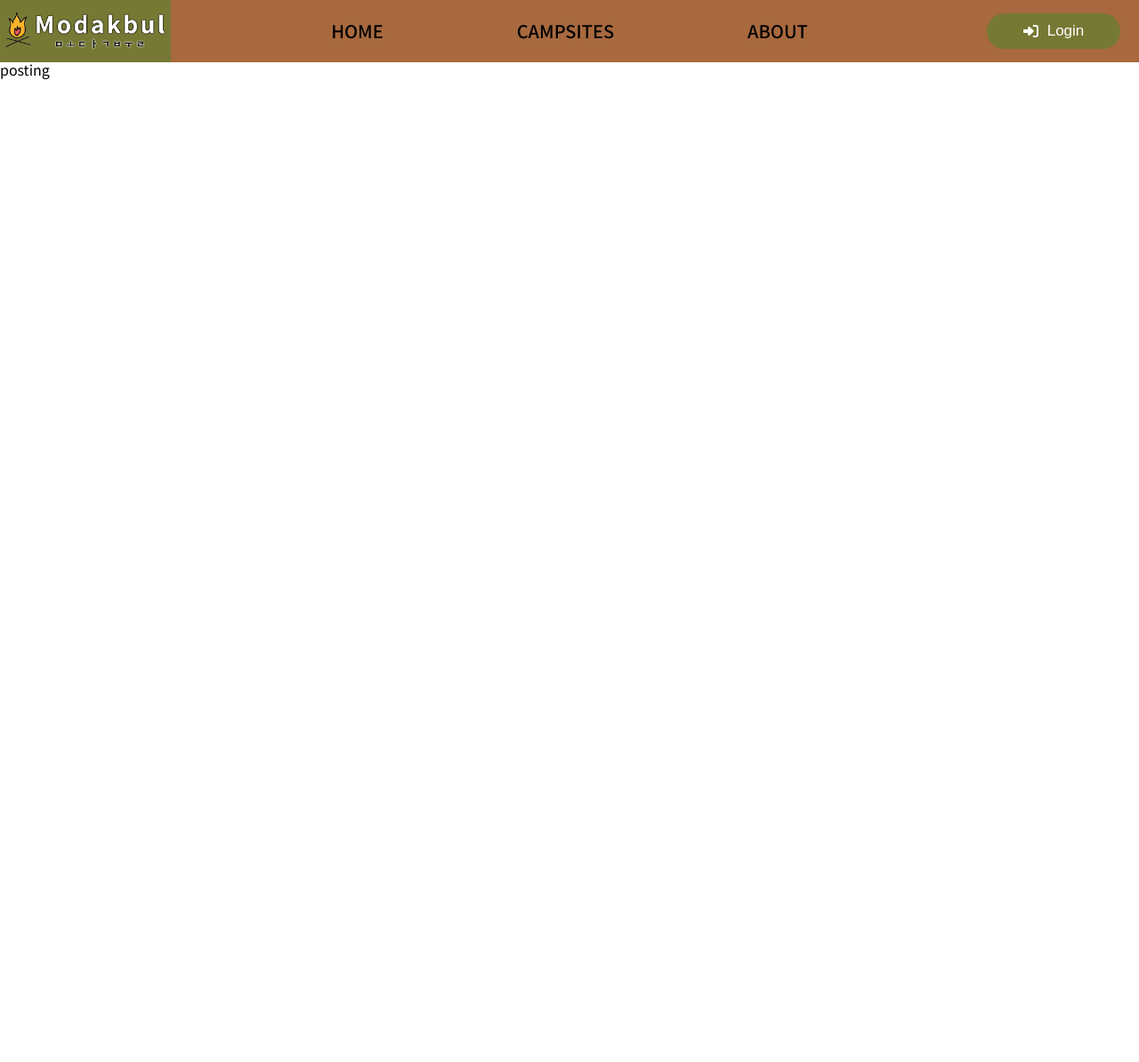
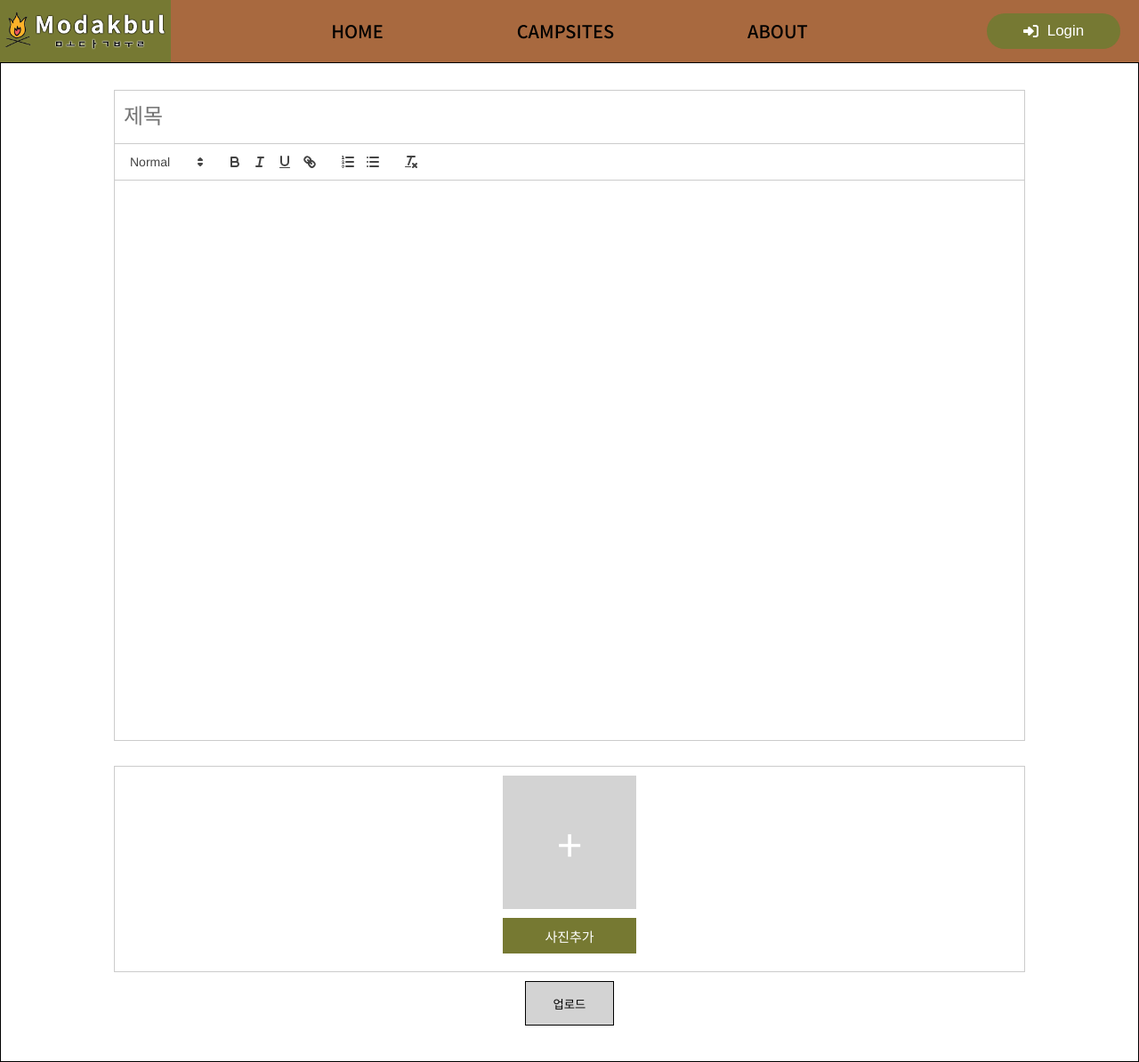
Before and after one commit to shinheylynn/modakbul, a React (Create React App) app: page /posting in a window 1280 px wide. Shown: the whole page at 89% size. Before the commit the page ends 800 px from the top, so only its background shows below. Built offline with nearby package versions, Linux system fonts and the light colour scheme.

Commit message:
Add: 이미지 업로더, 에디터 라이브러리, 제목 input, submit 버튼 추가 + fetch 통신 기능 구현 완료

```diff
--- a/package.json
+++ b/package.json
@@ -13,6 +13,10 @@
     "@types/react-dom": "^18.2.1",
     "react": "^18.2.0",
     "react-dom": "^18.2.0",
+    "react-dropzone": "^14.2.3",
+    "react-dropzone-uploader": "^2.11.0",
+    "react-image-upload": "^3.0.1",
+    "react-quill": "^2.0.0",
     "react-router-dom": "^6.11.0",
     "react-scripts": "5.0.1",
     "styled-components": "^5.3.10",
--- /dev/null
+++ b/src/pages/Posting/PostImages/PostImages.style.tsx
@@ -0,0 +1,94 @@
+import styled from 'styled-components';
+
+export const PostingImgContainer = styled.div`
+  border: 1px solid #cccccc;
+  padding: 10px 0px;
+  display: flex;
+  flex-wrap: wrap;
+  justify-content: center;
+  align-items: center;
+  max-width: 80vw;
+`;
+
+export const ImgWrapper = styled.div`
+  width: 80vw;
+  flex-wrap: wrap;
+  display: flex;
+  align-items: center;
+  justify-content: center;
+`;
+
+export const InformAddImg = styled.label`
+  height: 150px;
+  background-color: lightgray;
+  width: 150px;
+  display: flex;
+  justify-content: center;
+  align-items: center;
+  cursor: pointer;
+
+  input[type='file'] {
+    display: none;
+  }
+
+  span {
+    color: white;
+    font-size: 50px;
+  }
+`;
+
+export const ImageContainer = styled.div`
+  margin: 5px;
+  position: relative;
+  width: 150px;
+  height: 150px;
+
+  img {
+    width: 100%;
+    height: 100%;
+    object-fit: cover;
+    border-radius: 4px;
+  }
+
+  button {
+    border: 1px solid red;
+    position: absolute;
+    top: -8px;
+    right: -8px;
+    border: none;
+    width: 24px;
+    height: 24px;
+    border-radius: 50%;
+    display: flex;
+    justify-content: center;
+    align-items: center;
+    cursor: pointer;
+  }
+`;
+
+export const AddButtonBox = styled.div`
+  display: flex;
+  justify-content: center;
+  align-items: center;
+  margin: 10px;
+`;
+
+export const AddButton = styled.label`
+  background-color: #767932;
+  width: 150px;
+  height: 40px;
+  display: flex;
+  flex-direction: column;
+  justify-content: center;
+  align-items: center;
+  cursor: pointer;
+
+  input[type='file'] {
+    display: none;
+  }
+
+  span {
+    font-size: 15px;
+    color: white;
+  }
+`;
--- /dev/null
+++ b/src/pages/Posting/PostImages/PostImages.tsx
@@ -0,0 +1,53 @@
+import React, { useState } from 'react';
+import * as S from './PostImages.style';
+
+interface PostImagesProps {
+  showImages: string[];
+  setShowImages: (images: string[]) => void;
+  handleShowImages: (e: React.ChangeEvent<HTMLInputElement>) => void;
+  handleAddImage: (e: React.ChangeEvent<HTMLInputElement>) => void;
+}
+
+export default function PostImages({
+  showImages,
+  setShowImages,
+  handleShowImages,
+  handleAddImage,
+}: PostImagesProps) {
+  const handleDeleteImage = (id: number) => {
+    setShowImages(showImages.filter((_, index: number) => index !== id));
+  };
+
+  return (
+    <S.PostingImgContainer>
+      <S.ImgWrapper>
+        <S.InformAddImg htmlFor="input-file">
+          <input
+            type="file"
+            id="input-file"
+            multiple
+            onChange={handleShowImages}
+          />
+          <span>+</span>
+        </S.InformAddImg>
+        {showImages.map((image, id) => (
+          <S.ImageContainer key={id}>
+            <img src={image} alt={`${image}-${id}`} />
+            <button onClick={() => handleDeleteImage(id)} />
+          </S.ImageContainer>
+        ))}
+      </S.ImgWrapper>
+      <S.AddButtonBox>
+        <S.AddButton htmlFor="input-file">
+          <input
+            type="file"
+            id="input-file"
+            multiple
+            onChange={handleAddImage}
+          />
+          <span>사진추가</span>
+        </S.AddButton>
+      </S.AddButtonBox>
+    </S.PostingImgContainer>
+  );
+}
--- a/src/pages/Posting/Posting.style.tsx
+++ b/src/pages/Posting/Posting.style.tsx
@@ -1,3 +1,59 @@
 import styled from 'styled-components';
+import ReactQuill from 'react-quill';
 
-export const Div = styled.div``;
+export const PostingContainer = styled.div`
+  border: 1px solid black;
+  width: 100vw;
+  padding: 30px;
+  display: flex;
+  align-items: center;
+  flex-direction: column;
+`;
+
+export const TitleWrapper = styled.div`
+  border: 1px solid #cccccc;
+  border-bottom: none;
+  display: flex;
+  align-items: center;
+  width: 80vw;
+  height: 60px;
+`;
+
+export const TitleInput = styled.input`
+  height: 70%;
+  width: 100%;
+  padding-left: 10px;
+  font-size: x-large;
+  border: none;
+  ::placeholder {
+    font-size: x-large;
+  }
+  :focus {
+    outline: none;
+  }
+`;
+
+export const QuillContainer = styled.div`
+  /* border: 1px solid gray; */
+  display: flex;
+  justify-content: center;
+  width: 80vw;
+  height: 700px;
+`;
+
+export const CustomReactQuill = styled(ReactQuill)`
+  height: 90%;
+  width: 100%;
+`;
+
+export const SubmitBtn = styled.button`
+  border: 1px solid black;
+  display: flex;
+  align-items: center;
+  justify-content: center;
+  background-color: lightgray;
+  width: 100px;
+  height: 50px;
+  margin: 10px;
+  cursor: pointer;
+`;
--- a/src/pages/Posting/Posting.tsx
+++ b/src/pages/Posting/Posting.tsx
@@ -1,5 +1,127 @@
+import React, { useState } from 'react';
+import 'react-quill/dist/quill.snow.css';
+import PostImages from './PostImages/PostImages';
 import * as S from './Posting.style';
 
-export default function posting() {
-  return <S.Div>posting</S.Div>;
+export default function Posting() {
+  const [formContents, setFormContents] = useState({
+    title: '',
+    contents: '',
+  });
+
+  const handleTitle = (e: React.ChangeEvent<HTMLInputElement>) => {
+    setFormContents(prev => ({ ...prev, title: e.target.value }));
+  };
+
+  const handleContents = (value: string) => {
+    setFormContents(prev => ({ ...prev, contents: value }));
+  };
+
+  const [imageFiles, setImageFiles] = useState<File[]>([]);
+
+  const handleAddImage = (e: React.ChangeEvent<HTMLInputElement>) => {
+    const files = e.target.files;
+    if (files) {
+      const selectedImages = Array.from(files);
+      setImageFiles(selectedImages);
+    }
+  };
+
+  //이미지 관련 코드
+  const [showImages, setShowImages] = useState<string[]>([]);
+  const [imageLists, setImageLists] = useState<File[]>([]);
+
+  const handleShowImages = (e: React.ChangeEvent<HTMLInputElement>) => {
+    const fileList: FileList | null = e.target.files;
+    let imageUrlLists: string[] = [...showImages];
+    let selectedImages: File[] = [];
+
+    if (fileList !== null) {
+      for (let i = 0; i < fileList.length; i++) {
+        const currentImage = fileList[i];
+        const currentImageUrl = URL.createObjectURL(fileList[i]);
+        imageUrlLists.push(currentImageUrl);
+        selectedImages.push(currentImage);
+      }
+    }
+
+    if (imageUrlLists.length > 10) {
+      imageUrlLists = imageUrlLists.slice(0, 10);
+      alert('업로드 이미지는 10장을 초과할 수 없습니다.');
+    }
+
+    setImageLists(prevImageLists => [...prevImageLists, ...selectedImages]); //이거임 별표별표
+    setShowImages(imageUrlLists);
+  };
+  // 이미지 관련 코드 여기까지
+
+  // const { title, content, images } = uploadForm;
+
+  const access_token = localStorage.getItem('access_token');
+
+  const onSubmit = (e: React.FormEvent<HTMLFormElement>) => {
+    e.preventDefault();
+
+    const uploadForm = new FormData();
+    uploadForm.append(
+      'data',
+      JSON.stringify({
+        userId: '1',
+        title: formContents.title,
+        content: formContents.contents,
+      })
+    );
+    if (imageLists !== null) {
+      for (let i = 0; i < imageLists.length; i++) {
+        uploadForm.append('images', imageLists[i]);
+      }
+    }
+
+    fetch('http://192.168.0.249:3003/feeds', {
+      method: 'POST',
+      headers: {
+        authorization: access_token ?? '',
+      },
+      body: uploadForm,
+    })
+      .then(res => res.json())
+      .then(data => {
+        if (data.message === 'FEED UPLOAD SUCCESS!') {
+          // TO-DO: 통신 성공 시 submit & navigate
+          alert('업로드 성공');
+        } else {
+          alert('업로드 실패. 네트워크를 확인해 주세요.');
+        }
+      });
+  };
+
+  return (
+    <S.PostingContainer>
+      <S.TitleWrapper>
+        <S.TitleInput
+          placeholder="제목"
+          value={formContents.title}
+          onChange={handleTitle}
+        />
+      </S.TitleWrapper>
+      <S.QuillContainer>
+        <S.CustomReactQuill
+          theme="snow"
+          value={formContents.contents}
+          onChange={handleContents}
+        />
+      </S.QuillContainer>
+      <PostImages
+        showImages={showImages}
+        setShowImages={setShowImages}
+        handleShowImages={handleShowImages}
+        handleAddImage={handleAddImage}
+      />
+      <form onSubmit={onSubmit}>
+        <S.SubmitBtn type="submit">
+          <span>업로드</span>
+        </S.SubmitBtn>
+      </form>
+    </S.PostingContainer>
+  );
 }
```
Also changed, not shown: 1 other file (tests, documents, lock files or other folders).
